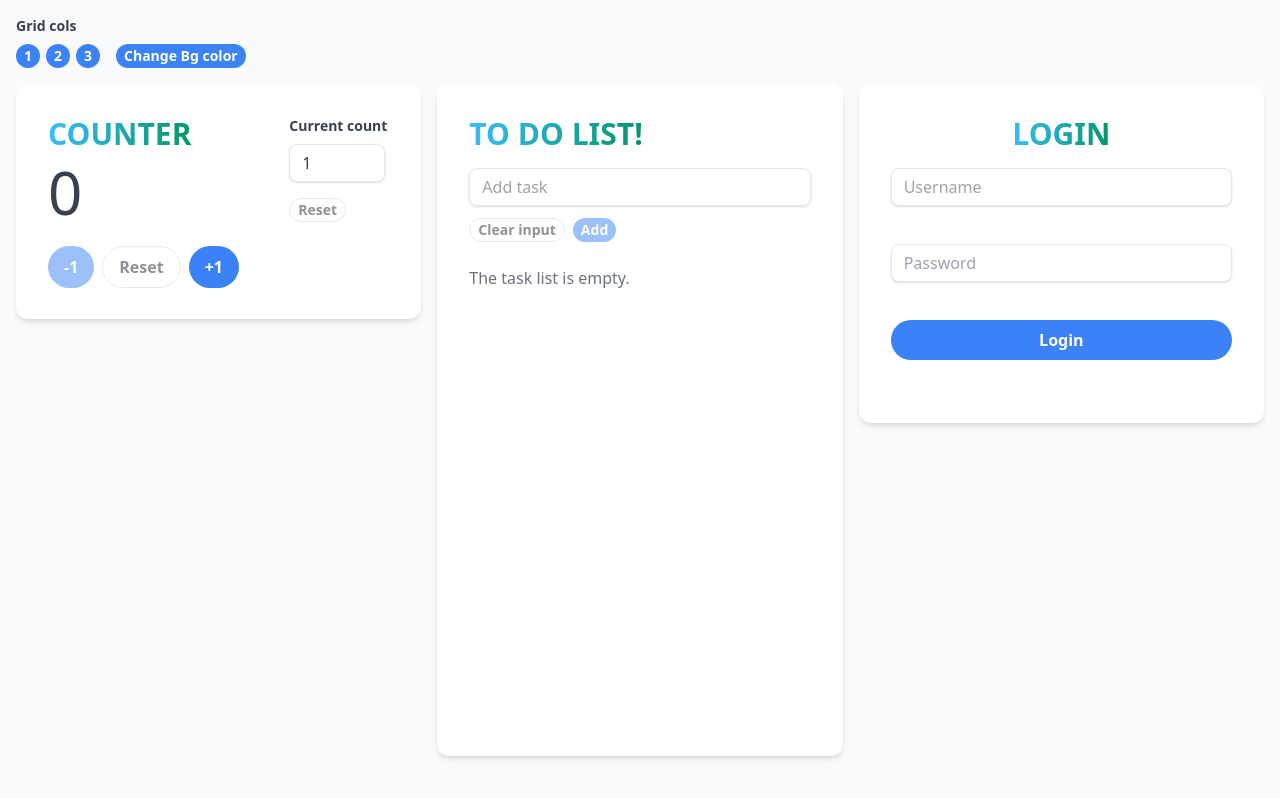
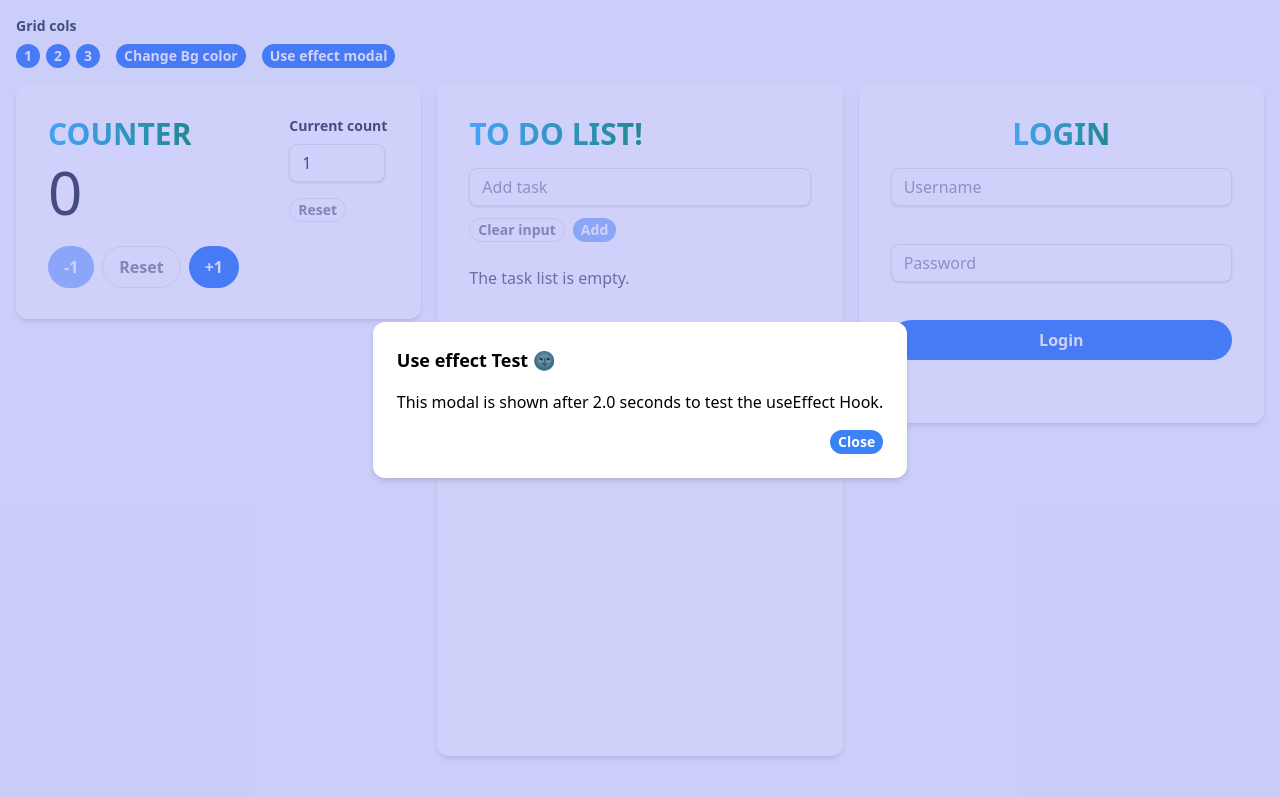
Before and after one commit to argierincon/react-2024, a React (Vite) app: page / in a window 1280 px wide. Built offline with nearby package versions, Linux system fonts and the light colour scheme.

Commit message:
implement: add use effect modal test

```diff
--- /dev/null
+++ b/src/components/useEffect/Imports.jsx
@@ -0,0 +1 @@
+export { MsgOnMounted } from "./MsgOnMounted";
--- a/src/components/useState/RandomBg.jsx
+++ b/src/components/useState/RandomBg.jsx
@@ -1,5 +1,6 @@
 /* eslint-disable react/prop-types */
-import { useState } from "react";
+import { useState, useEffect } from "react";
+import { MsgOnMounted } from "../useEffect/Imports";
 
 const grid = {
   display: "grid",
@@ -7,6 +8,8 @@ const grid = {
   paddingBottom: "1rem",
   gridTemplateRows: "repeat(7, minmax(10%, auto))",
 };
+
+const useEffectModalTime = 2000;
 
 const gridCount = [1, 2, 3];
 
@@ -43,6 +46,22 @@ export const RandomBg = ({ children }) => {
     setBgcolor(randomColor);
   };
 
+  // MODAL USE EFFECT
+
+  const [modalVisibility, setModalVisibility] = useState(false);
+
+  const onChangeModal = () => {
+    setModalVisibility(!modalVisibility);
+  };
+
+  useEffect(() => {
+    console.log("Me ejecuto 2 veces porque estoy en modo estricto");
+
+    setTimeout(() => {
+      setModalVisibility(true);
+    }, useEffectModalTime);
+  }, []);
+
   return (
     <section className={`${bgColor} h-full p-4`}>
       <header className="mb-4 flex items-end gap-4">
@@ -66,7 +85,13 @@ export const RandomBg = ({ children }) => {
         <button onClick={onChangeBg} className="btn-blue--small">
           Change Bg color
         </button>
+        <button onClick={onChangeModal} className="btn-blue--small">
+          Use effect modal
+        </button>
       </header>
+      {modalVisibility && (
+        <MsgOnMounted onCloseModal={onChangeModal} time={useEffectModalTime} />
+      )}
       <div className="h-[calc(100%-80px)]" style={combinedStyles}>
         {children}
       </div>
```
